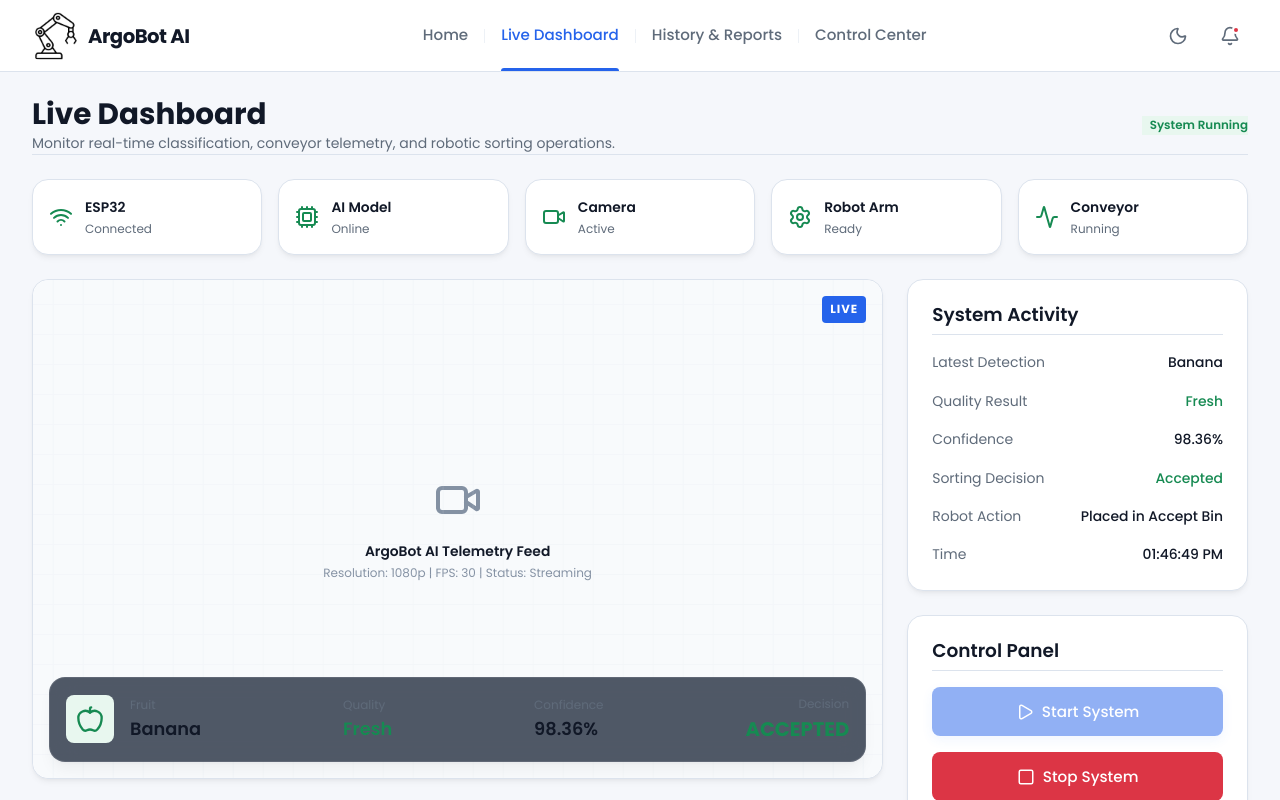
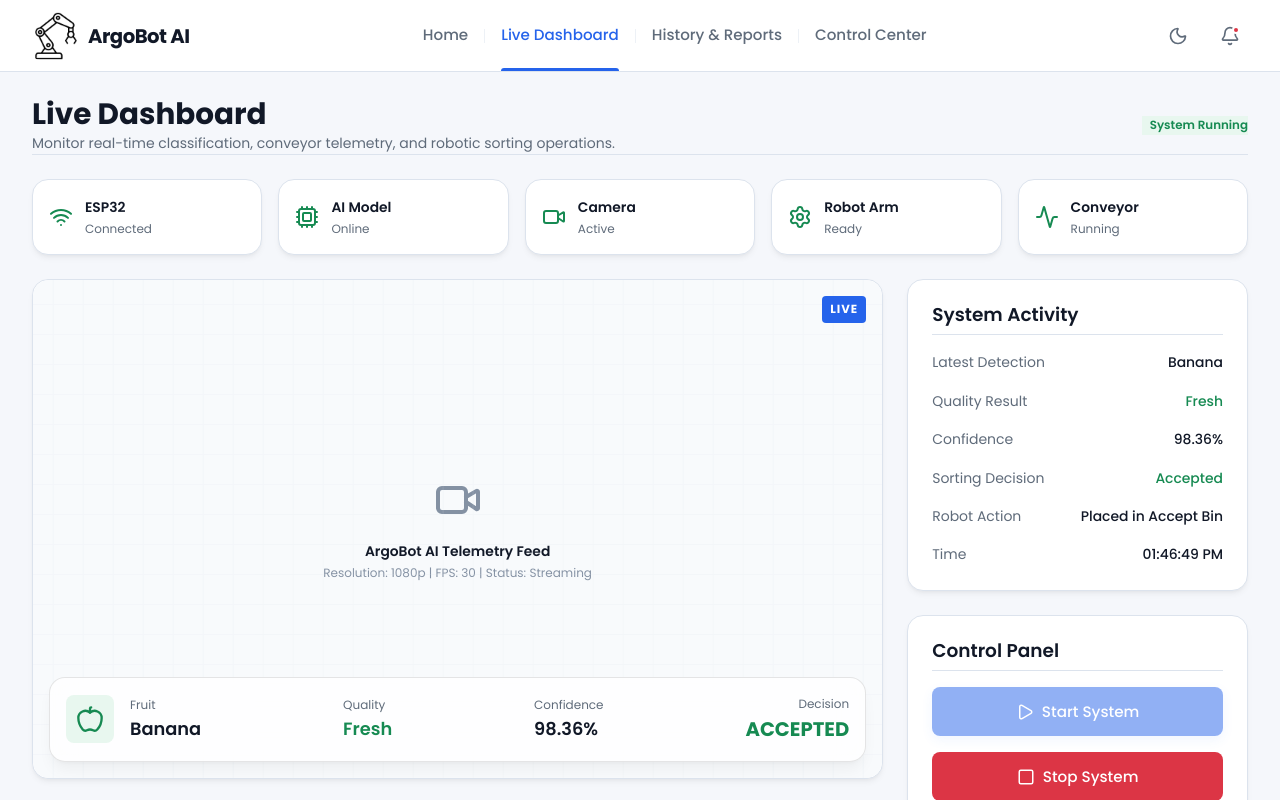
Before and after one commit to WhiteDevil-06/iot-enabled-ai-robotic-arm, a React (Vite) app in the folder argobot-app/: page /dashboard in a window 1280 px wide. Shown: the top 800 px of the page. Built offline with nearby package versions, Linux system fonts and the light colour scheme.

Commit message:
fix: make telemetry overlay theme-aware to resolve contrast issue

```diff
--- a/argobot-app/src/pages/Dashboard.css
+++ b/argobot-app/src/pages/Dashboard.css
@@ -73,10 +73,10 @@
 }
 
 .camera-overlay {
-  background-color: rgba(23, 34, 53, 0.75);
+  background-color: rgba(255, 255, 255, 0.8);
   backdrop-filter: blur(12px);
   -webkit-backdrop-filter: blur(12px);
-  border: 1px solid rgba(255, 255, 255, 0.1);
+  border: 1px solid rgba(0, 0, 0, 0.1);
   box-shadow: var(--shadow-lg);
 }
 
@@ -84,11 +84,6 @@
   background: linear-gradient(135deg, rgba(25, 35, 50, 0.82), rgba(15, 20, 30, 0.92)) !important;
   border: 1px solid rgba(59, 130, 246, 0.25) !important;
   box-shadow: var(--shadow-lg), 0 0 20px rgba(59, 130, 246, 0.1) !important;
-}
-
-[data-theme='light'] .camera-overlay {
-  background-color: rgba(255, 255, 255, 0.8);
-  border-color: rgba(0, 0, 0, 0.1);
 }
 
 .fruit-icon-wrapper {
```
